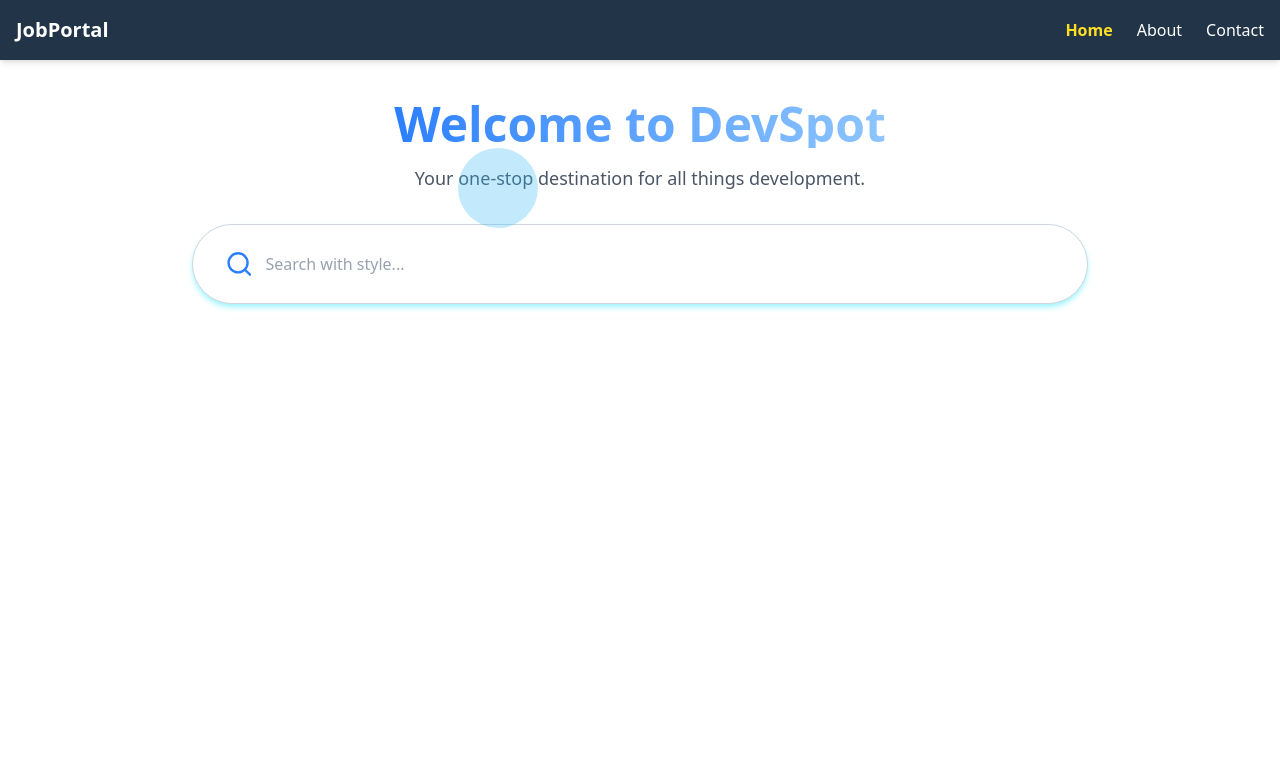
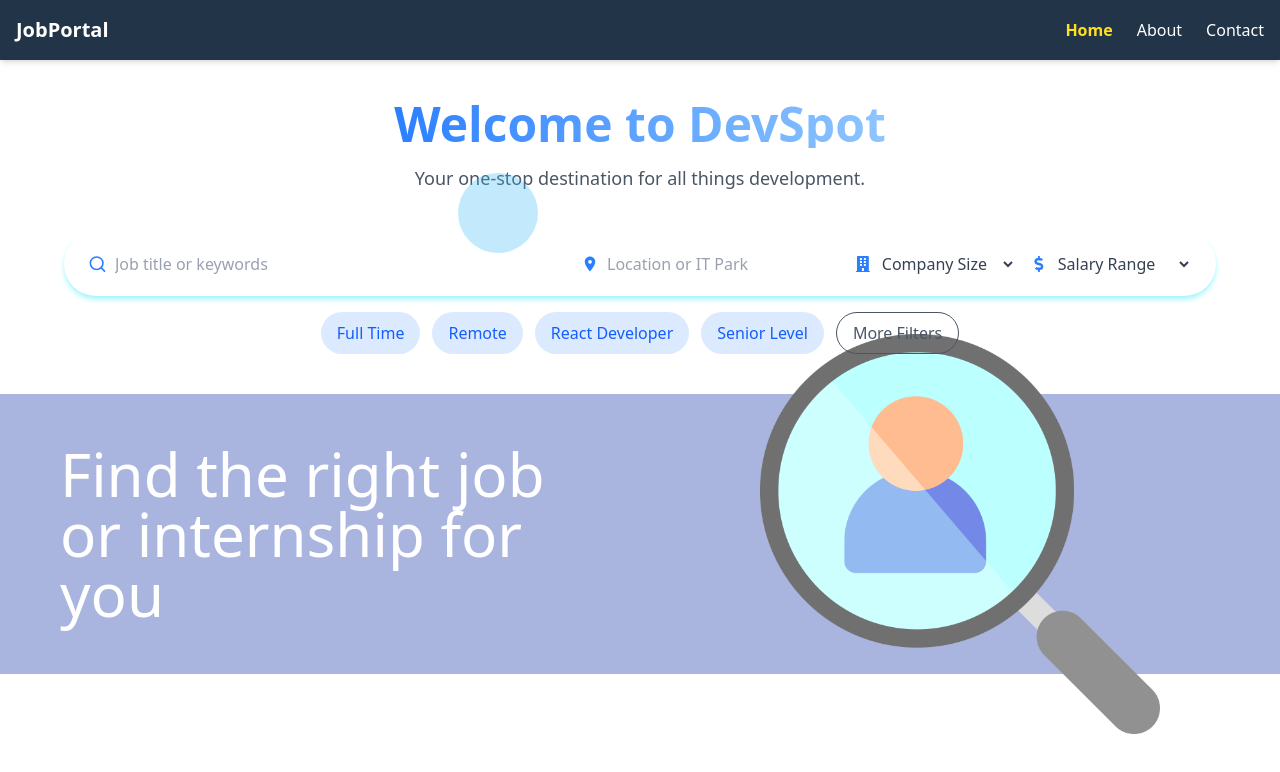
Before and after one commit to khushi-gangwar/job-portal-frontend, a React (Vite) app: page /home in a window 1280 px wide. Shown: the top 772 px of the page. Built offline with nearby package versions, Linux system fonts and the light colour scheme.

Commit message:
filter ui, home page

```diff
--- /dev/null
+++ b/src/components/common/SearchBar/JobSearchBar.tsx
@@ -0,0 +1,79 @@
+import React from "react";
+import { FiSearch } from "react-icons/fi";
+import { MdLocationOn } from "react-icons/md";
+import { FaBuilding, FaDollarSign } from "react-icons/fa";
+
+const JobSearchBar: React.FC = () => {
+  return (
+    <>
+      {/* Search bar container */}
+      <div className="w-full max-w-6xl mx-auto mt-10 bg-white rounded-full shadow-md shadow-cyan-200 px-6 py-5 flex flex-wrap items-center gap-4">
+
+        {/* 🔍 Job Title or Keywords */}
+        <div className="flex items-center gap-2 flex-1 min-w-[200px]">
+          <FiSearch className="text-blue-500 text-xl" />
+          <input
+            type="text"
+            placeholder="Job title or keywords"
+            className="w-full bg-transparent outline-none placeholder-gray-400 text-gray-700"
+          />
+        </div>
+
+        {/* 📍 Location */}
+        <div className="flex items-center gap-2 min-w-[200px]">
+          <MdLocationOn className="text-blue-500 text-xl" />
+          <input
+            type="text"
+            placeholder="Location or IT Park"
+            className="w-full bg-transparent outline-none placeholder-gray-400 text-gray-700"
+          />
+        </div>
+
+        {/* 🏢 Company Size */}
+        <div className="flex items-center gap-2 min-w-[160px]">
+          <FaBuilding className="text-blue-500 text-md" />
+          <select
+            className="bg-transparent outline-none text-gray-700 w-full"
+            defaultValue=""
+          >
+            <option value="">Company Size</option>
+            <option value="small">1-50</option>
+            <option value="mid">51-200</option>
+            <option value="large">200+</option>
+          </select>
+        </div>
+
+        {/* 💰 Salary Range */}
+        <div className="flex items-center gap-2 min-w-[160px]">
+          <FaDollarSign className="text-blue-500 text-md" />
+          <select
+            className="bg-transparent outline-none text-gray-700 w-full"
+            defaultValue=""
+          >
+            <option value="">Salary Range</option>
+            <option value="0-5">0–5 LPA</option>
+            <option value="5-10">5–10 LPA</option>
+            <option value="10+">10+ LPA</option>
+          </select>
+        </div>
+      </div>
+
+      {/* Filter Tags */}
+      <div className="flex flex-wrap gap-3 mt-4 max-w-6xl mx-auto">
+        {["Full Time", "Remote", "React Developer", "Senior Level"].map((tag) => (
+          <button
+            key={tag}
+            className="px-4 py-2 bg-blue-100 text-blue-600 rounded-full hover:bg-blue-200 transition"
+          >
+            {tag}
+          </button>
+        ))}
+        <button className="px-4 py-2 border rounded-full text-gray-600 hover:bg-gray-100">
+          More Filters
+        </button>
+      </div>
+    </>
+  );
+};
+
+export default JobSearchBar;
--- a/src/features/home/home.tsx
+++ b/src/features/home/home.tsx
@@ -1,7 +1,7 @@
 import * as React from 'react';
 import Navbar from "./../../components/common/Navbar/Navbar";
 import { FiSearch } from "react-icons/fi";
-
+import JobSearchBar from '@/components/common/SearchBar/JobSearchBar';
 const Home = () => {
   return (
     <div>
@@ -22,14 +22,20 @@ const Home = () => {
         </p>
 
 
-          <div className="flex items-center gap-3 max-w-4xl bg-white border border-gray-300 rounded-full px-8 py-6 shadow-md shadow-cyan-200 mt-8 w-full">
-            <FiSearch className="text-blue-500 text-3xl" />
-            <input
-              type="text"
-              placeholder="Search with style..."
-              className="w-full outline-none text-gray-700  placeholder-gray-400 bg-transparent"
-            />
+
+          <JobSearchBar/>
+        </div>
+
+        <div className='bg-cover flex bg-center ' style={{ background:"#A9B5DF"}}>
+          <div className="left size-40 w-1/2 flex items-center justify-center text-white m-15">
+            <h1 className="text-6xl ">Find the right job<br/>
+             or internship for you</h1>
           </div>
+          <div className="middle size-40 w-1/2 flex items-center justify-center text-white m-15">
+          <img src="/job2.png" alt="Job Search" className="w-auto h-100" />
+          </div>
+          {/* <div className="right">  <h1 className="text-6xl">Explore opportunities<br/>
+             that match your skills</h1></div> */}
         </div>
       </div>
   );
```
Also changed, not shown: public/OIP.jpg (added), public/job2.png (added).
